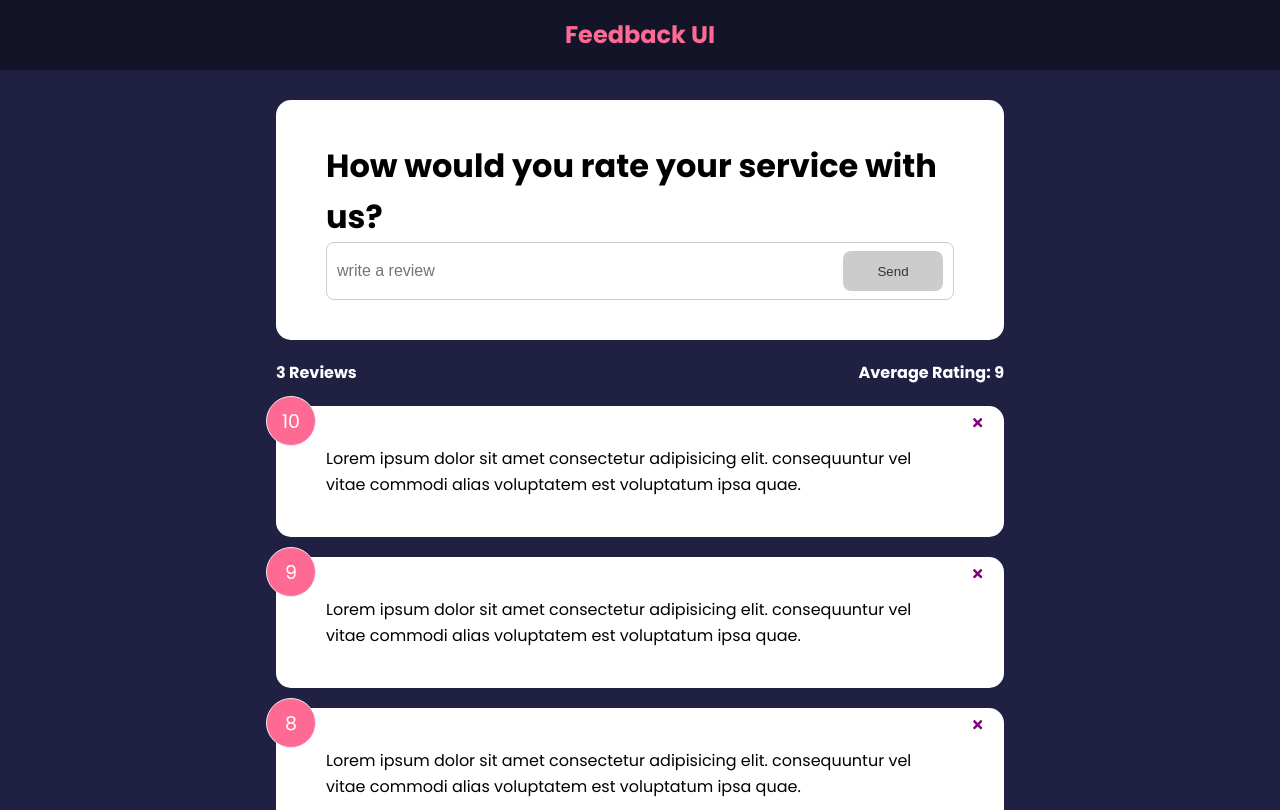
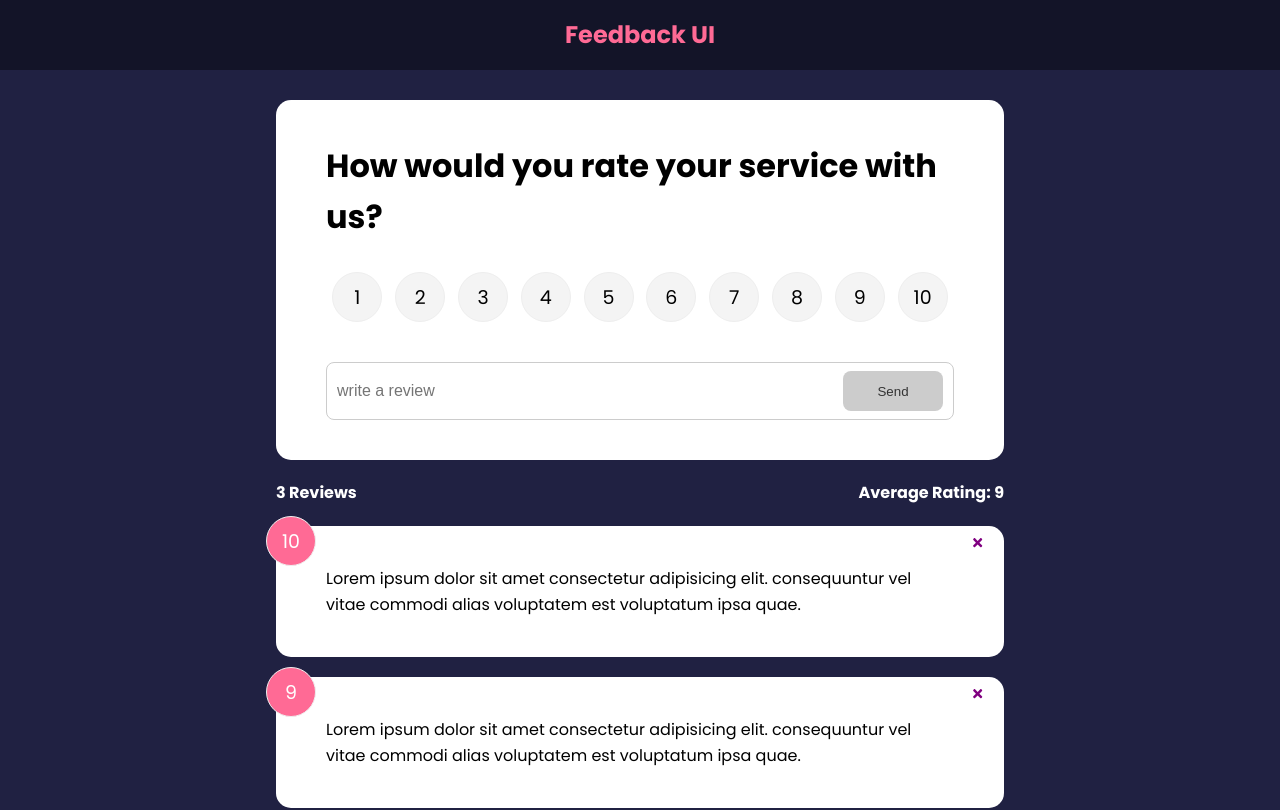
Before and after one commit to sahildhimandesigner/feedback-app, a React (Create React App) app: page / in a window 1280 px wide. Shown: the top 810 px of the page. Built offline with nearby package versions, Linux system fonts and the light colour scheme.

Commit message:
implemented the rating module

```diff
--- a/package.json
+++ b/package.json
@@ -9,7 +9,7 @@
     "react": "^17.0.2",
     "react-dom": "^17.0.2",
     "react-icons": "^4.3.1",
-    "react-scripts": "5.0.0",
+    "react-scripts": "^5.0.1",
     "web-vitals": "^2.1.2"
   },
   "scripts": {
--- a/src/App.js
+++ b/src/App.js
@@ -15,11 +15,17 @@ function App(){
         }
     }
 
+    //WE PASS THIS FUNCTION TO FEEDBACK FORM AS PROPS
+    const addFeedback = (newFeedback) => {
+        console.log(newFeedback, 'new feedback')
+        setFeedback([newFeedback, ...feedback])
+    }
+
     return(
         <>
             <Header />
             <div className="container">
-                <FeedbackForm />
+                <FeedbackForm handleAdd={addFeedback} />
                 <FeedbackState feedback={feedback} />
                 <FeedbackList
                     feedback={feedback}
--- a/src/components/FeedbackForm.js
+++ b/src/components/FeedbackForm.js
@@ -1,11 +1,13 @@
 import { useState } from 'react';
 import Card from './shared/Card'
 import Button from './shared/Button';
+import RatingSelect from './RatingSelect';
 
-function FeedbackForm () {
+function FeedbackForm ({handleAdd}) {
 
     const [text, setText] = useState('');
     const [btnDisabled, setbtnDisabled] = useState (true);
+    const [rating, setRating] = useState (10)
     const [message, setMessage] = useState ('');
 
     const handleTextChange = (e) => {
@@ -23,11 +25,27 @@ function FeedbackForm () {
         setText(e.target.value)
     }
 
+    const handleSubmit = (e) => {
+        e.preventDefault()
+        if (text.trim().length > 10) {
+            //SO HERE HOW WE SEND DATA AS OBJECT WHEN CLICK ON SUBMIT BUTTON
+            const newFeedback = {
+                text,
+                rating,
+            }
+
+            //We get this function from App js as props
+            handleAdd(newFeedback)
+            //To Just clear the input values
+            setText('')
+        }
+    }
+
     return(
         <Card>
-            <form>
+            <form onSubmit={handleSubmit}>
                 <h1>How would you rate your service with us?</h1>
-
+                <RatingSelect select={(rating)=> setRating(rating)} />
                 <div className='input-group'>
                     <input type="text" onChange={handleTextChange} placeholder='write a review' value={text} />
                     <Button onChange={handleTextChange} type="submit" version="primary" isDisabled={btnDisabled}>Send</Button>
--- /dev/null
+++ b/src/components/RatingSelect.js
@@ -0,0 +1,128 @@
+import { useState } from "react";
+
+function RatingSelect({select}) {
+
+    const [selected, setSelected] = useState(10)
+
+    const handleChange = (e) => {
+        setSelected(+e.currentTarget.value);
+        select(+e.currentTarget.value)
+    }
+
+    return(
+            <ul className="rating">
+                <li className="selecte-li">
+                    <input
+                        type="radio"
+                        id="num1"
+                        name="rating"
+                        value="1"
+                        onChange={handleChange}
+                        checked={selected === 1}
+                    />
+                    <span htmlFor="num1">1</span>
+                </li>
+                <li className="selecte-li">
+                    <input
+                        type="radio"
+                        id="num2"
+                        name="rating"
+                        value="2"
+                        onChange={handleChange}
+                        checked={selected === 2}
+                    />
+                    <span htmlFor="num2">2</span>
+                </li>
+                <li className="selecte-li">
+                    <input
+                        type="radio"
+                        id="num3"
+                        name="rating"
+                        value="3"
+                        onChange={handleChange}
+                        checked={selected === 3}
+                    />
+                    <span htmlFor="num3">3</span>
+                </li>
+                <li className="selecte-li">
+                    <input
+                        type="radio"
+                        id="num4"
+                        name="rating"
+                        value="4"
+                        onChange={handleChange}
+                        checked={selected === 1}
+                    />
+                    <span htmlFor="num4">4</span>
+                </li>
+                <li className="selecte-li">
+                    <input
+                        type="radio"
+                        id="num5"
+                        name="rating"
+                        value="5"
+                        onChange={handleChange}
+                        checked={selected === 5}
+                    />
+                    <span htmlFor="num5">5</span>
+                </li>
+                <li className="selecte-li">
+                    <input
+                        type="radio"
+                        id="num6"
+                        name="rating"
+                        value="6"
+                        onChange={handleChange}
+                        checked={selected === 6}
+                    />
+                    <span htmlFor="num6">6</span>
+                </li>
+                <li className="selecte-li">
+                    <input
+                        type="radio"
+                        id="num7"
+                        name="rating"
+                        value="7"
+                        onChange={handleChange}
+                        checked={selected === 7}
+                    />
+                    <span htmlFor="num7">7</span>
+                </li>
+                <li className="selecte-li">
+                    <input
+                        type="radio"
+                        id="num8"
+                        name="rating"
+                        value="8"
+                        onChange={handleChange}
+                        checked={selected === 8}
+                    />
+                    <span htmlFor="num7">8</span>
+                </li>
+                <li className="selecte-li">
+                    <input
+                        type="radio"
+                        id="num9"
+                        name="rating"
+                        value="9"
+                        onChange={handleChange}
+                        checked={selected === 9}
+                    />
+                    <span htmlFor="num9">9</span>
+                </li>
+                <li className="selecte-li">
+                    <input
+                        type="radio"
+                        id="num10"
+                        name="rating"
+                        value="10"
+                        onChange={handleChange}
+                        checked={selected === 10}
+                    />
+                    <span htmlFor="num10">10</span>
+                </li>
+            </ul>
+    )
+}
+
+export default RatingSelect;
--- a/src/index.css
+++ b/src/index.css
@@ -210,7 +210,21 @@ input:focus {
 .about p {
   margin: 10px 0;
 }
-
+.selecte-li {
+  position: relative;
+}
+.selecte-li input {
+  width: 100%;
+  height: 100%;
+  position: relative;
+  z-index: 11;
+}
+.selecte-li span {
+  position: absolute;
+  text-align: center;
+  left: 0;
+  width: 100%;
+}
 @media (max-width: 600px) {
   .rating li {
     margin: 10px 3px;
```
Also changed, not shown: 1 other file (tests, documents, lock files or other folders).
